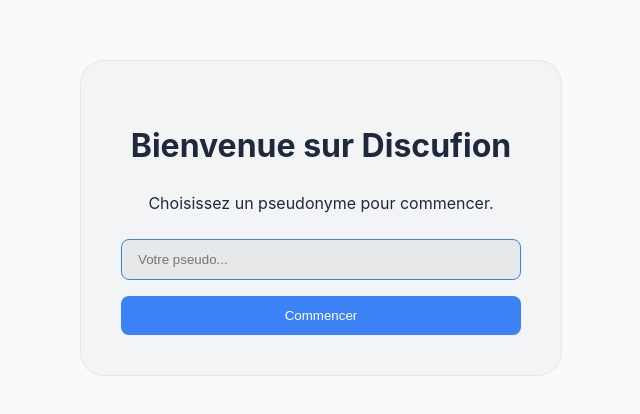
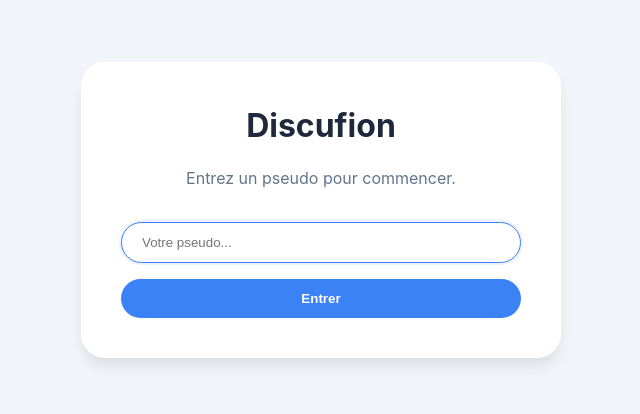
Before and after one commit to Natnat999/discufion, a React (Vite) app: page / in a window 1280 px wide. Shown: the part 214-628 px from the top of the page, without its empty margins (319-959 px from the left). Built offline with nearby package versions, Linux system fonts and the light colour scheme.

Commit message:
feat: ajout du partage de médias et amélioration du relais hôte

```diff
--- a/src/App.css
+++ b/src/App.css
@@ -4,23 +4,36 @@
   height: 100vh;
   max-width: 800px;
   margin: 0 auto;
-  background: var(--bg-secondary);
+  background: white;
   box-shadow: 0 4px 6px -1px rgb(0 0 0 / 0.1);
 }
 
 .header {
   padding: 1rem 1.5rem;
-  border-bottom: 1px solid rgba(128, 128, 128, 0.2);
+  border-bottom: 1px solid rgba(0, 0, 0, 0.05);
   display: flex;
   justify-content: space-between;
   align-items: center;
+  background: #f8fafc;
 }
 
 .header h1 {
   margin: 0;
   font-size: 1.25rem;
-  font-weight: 600;
-  letter-spacing: -0.025em;
+  font-weight: 700;
+  color: #1e293b;
+}
+
+.salon-id {
+  font-size: 0.75rem;
+  opacity: 0.7;
+  cursor: pointer;
+  margin-top: 2px;
+}
+
+.salon-id span {
+  text-decoration: underline;
+  font-family: monospace;
 }
 
 .status {
@@ -28,6 +41,7 @@
   align-items: center;
   gap: 0.5rem;
   font-size: 0.875rem;
+  color: #64748b;
 }
 
 .status-dot {
@@ -48,33 +62,24 @@
   display: flex;
   flex-direction: column;
   gap: 1rem;
+  background: #f1f5f9;
 }
 
 .message {
-  max-width: 80%;
+  max-width: 75%;
   padding: 0.75rem 1rem;
   border-radius: 1rem;
   font-size: 0.9375rem;
   line-height: 1.4;
-}
-
-button.secondary {
-  background: rgba(128, 128, 128, 0.1);
-  color: inherit;
-  border: 1px solid rgba(128, 128, 128, 0.2);
-}
-
-button.secondary:hover {
-  background: rgba(128, 128, 128, 0.2);
+  position: relative;
 }
 
 .message.received {
   align-self: flex-start;
-  background: #e2e8f0;
+  background: white;
   color: #1e293b;
   border-bottom-left-radius: 0.25rem;
-  display: flex;
-  flex-direction: column;
+  box-shadow: 0 1px 2px rgba(0,0,0,0.05);
 }
 
 .message.sent {
@@ -82,49 +87,112 @@ button.secondary:hover {
   background: #3b82f6;
   color: white;
   border-bottom-right-radius: 0.25rem;
-  display: flex;
-  flex-direction: column;
+  box-shadow: 0 1px 2px rgba(0,0,0,0.1);
+}
+
+.message-sender {
+  font-weight: 700;
+  font-size: 0.7rem;
+  margin-bottom: 0.25rem;
+  color: #3b82f6;
 }
 
 .message-info {
-  font-size: 0.75rem;
-  margin-top: 0.25rem;
+  font-size: 0.65rem;
+  margin-top: 0.4rem;
   opacity: 0.7;
+  text-align: right;
+}
+
+.media-preview {
+  max-width: 100%;
+  max-height: 300px;
+  border-radius: 0.5rem;
+  margin: 0.25rem 0;
+  display: block;
+}
+
+.file-attachment {
+  display: flex;
+  align-items: center;
+  gap: 0.75rem;
+  background: rgba(0, 0, 0, 0.05);
+  padding: 0.5rem 0.75rem;
+  border-radius: 0.5rem;
+  margin: 0.25rem 0;
+}
+
+.message.sent .file-attachment {
+  background: rgba(255, 255, 255, 0.1);
+}
+
+.file-name {
+  font-size: 0.85rem;
+  flex: 1;
+  overflow: hidden;
+  text-overflow: ellipsis;
+  white-space: nowrap;
+}
+
+.download-btn {
+  color: inherit;
+  opacity: 0.8;
+  display: flex;
+  align-items: center;
+  transition: opacity 0.2s;
+}
+
+.download-btn:hover {
+  opacity: 1;
 }
 
 .input-area {
-  padding: 1.5rem;
-  border-top: 1px solid rgba(128, 128, 128, 0.2);
+  padding: 1rem 1.5rem;
+  border-top: 1px solid rgba(0, 0, 0, 0.05);
   display: flex;
   gap: 0.75rem;
+  background: white;
 }
 
-input {
-  flex: 1;
-  background: rgba(128, 128, 128, 0.1);
-  border: 1px solid rgba(128, 128, 128, 0.2);
-  padding: 0.75rem 1rem;
-  border-radius: 9999px;
-  color: inherit;
-  outline: none;
-  transition: border-color 0.2s;
+.icon-btn {
+  background: none !important;
+  color: #64748b !important;
+  padding: 0.5rem !important;
 }
 
-input:focus {
+.icon-btn:hover {
+  color: #3b82f6 !important;
+}
+
+input[type="text"] {
+  flex: 1;
+  background: #f1f5f9;
+  border: 1px solid transparent;
+  padding: 0.75rem 1.25rem;
+  border-radius: 9999px;
+  color: #1e293b;
+  outline: none;
+  transition: all 0.2s;
+}
+
+input[type="text"]:focus {
+  background: white;
   border-color: #3b82f6;
+  box-shadow: 0 0 0 2px rgba(59, 130, 246, 0.1);
 }
 
 button {
   background: #3b82f6;
   color: white;
   border: none;
-  padding: 0.75rem;
-  border-radius: 50%;
+  padding: 0.75rem 1rem;
+  border-radius: 9999px;
   cursor: pointer;
   display: flex;
   align-items: center;
   justify-content: center;
   transition: background 0.2s;
+  font-weight: 600;
 }
 
 button:hover {
@@ -139,49 +207,43 @@ button:disabled {
 .setup-screen {
   height: 100vh;
   display: flex;
-  flex-direction: column;
   align-items: center;
   justify-content: center;
-  gap: 2rem;
-  padding: 2rem;
-  text-align: center;
+  background: #f1f5f9;
+  padding: 1.5rem;
 }
 
 .setup-card {
-  background: rgba(128, 128, 128, 0.05);
+  background: white;
   padding: 2.5rem;
   border-radius: 1.5rem;
   width: 100%;
   max-width: 400px;
-  border: 1px solid rgba(128, 128, 128, 0.1);
+  text-align: center;
+  box-shadow: 0 10px 15px -3px rgba(0,0,0,0.1);
 }
 
-.peer-id-display {
-  font-family: monospace;
-  background: rgba(128, 128, 128, 0.1);
-  padding: 0.5rem 1rem;
-  border-radius: 0.5rem;
-  margin: 1rem 0;
-  display: inline-block;
-  cursor: pointer;
+.setup-card h1 {
+  margin: 0 0 0.5rem;
+  color: #1e293b;
 }
 
-.peer-id-display:hover {
-  background: rgba(128, 128, 128, 0.2);
+.setup-card p {
+  color: #64748b;
+  margin-bottom: 2rem;
 }
 
 .join-form {
   display: flex;
   flex-direction: column;
   gap: 1rem;
-  margin-top: 1.5rem;
 }
 
-.join-form input {
-  border-radius: 0.5rem;
+button.secondary {
+  background: #f1f5f9;
+  color: #1e293b;
 }
 
-.join-form button {
-  border-radius: 0.5rem;
-  padding: 0.75rem 1.5rem;
+button.secondary:hover {
+  background: #e2e8f0;
 }
--- a/src/App.tsx
+++ b/src/App.tsx
@@ -1,12 +1,19 @@
 import { useState, useEffect, useRef } from 'react';
 import Peer from 'peerjs';
 import type { DataConnection } from 'peerjs';
-import { Send, Users, Circle, LogIn, PlusCircle } from 'lucide-react';
+import { Send, Users, Circle, LogIn, PlusCircle, Paperclip, FileIcon, Download } from 'lucide-react';
 import './App.css';
 
 interface Message {
   id: string;
-  text: string;
+  type: 'text' | 'file';
+  text?: string;
+  file?: {
+    data: any;
+    name: string;
+    type: string;
+    url?: string;
+  };
   sender: string;
   timestamp: number;
   isMe: boolean;
@@ -27,6 +34,7 @@ function App() {
   const chatEndRef = useRef<HTMLDivElement>(null);
   const connectionsRef = useRef<DataConnection[]>([]);
   const messagesRef = useRef<Message[]>([]);
+  const fileInputRef = useRef<HTMLInputElement>(null);
 
   useEffect(() => {
     if (isRegistered) {
@@ -39,7 +47,6 @@ function App() {
       });
 
       peer.on('connection', (conn) => {
-        // Empêcher les doublons de connexion
         if (connectionsRef.current.find(c => c.peer === conn.peer)) {
           conn.close();
           return;
@@ -65,9 +72,32 @@ function App() {
     messagesRef.current = messages;
   }, [messages]);
 
+  const processIncomingData = (data: any, fromPeer: string) => {
+    const msg = data as Message;
+
+    if (messagesRef.current.find(m => m.id === msg.id)) return;
+
+    // Si c'est un fichier, on crée une URL locale pour l'affichage
+    let processedMsg = { ...msg, isMe: false };
+    if (msg.type === 'file' && msg.file) {
+      const blob = new Blob([msg.file.data], { type: msg.file.type });
+      processedMsg.file = { ...msg.file, url: URL.createObjectURL(blob) };
+    }
+
+    setMessages((prev) => [...prev, processedMsg]);
+
+    // Relais par l'hôte
+    if (isHost) {
+      connectionsRef.current.forEach((c) => {
+        if (c.peer !== fromPeer) {
+          c.send(msg); // On renvoie le message original (avec les données brutes)
+        }
+      });
+    }
+  };
+
   const handleIncomingConnection = (conn: DataConnection) => {
     conn.on('open', () => {
-      // Double vérification à l'ouverture
       if (connectionsRef.current.find(c => c.peer === conn.peer)) {
         conn.close();
         return;
@@ -76,34 +106,9 @@ function App() {
       setStatus('online');
     });
 
-    conn.on('data', (data: any) => {
-      const msg = data as { text: string; sender: string; id: string; timestamp: number };
-
-      // Déduplication des messages par ID
-      if (messagesRef.current.find(m => m.id === msg.id)) {
-        return;
-      }
-
-      setMessages((prev) => [
-        ...prev,
-        { ...msg, isMe: false },
-      ]);
-
-      // Relais seulement si je suis l'hôte
-      if (isHost) {
-        connectionsRef.current.forEach((c) => {
-          if (c.peer !== conn.peer) {
-            c.send(msg);
-          }
-        });
-      }
-    });
+    conn.on('data', (data) => processIncomingData(data, conn.peer));
 
     conn.on('close', () => {
-      setConnections((prev) => prev.filter((c) => c.peer !== conn.peer));
-    });
-
-    conn.on('error', () => {
       setConnections((prev) => prev.filter((c) => c.peer !== conn.peer));
     });
   };
@@ -114,12 +119,7 @@ function App() {
   };
 
   const joinSalon = () => {
-    if (!peerRef.current || !remotePeerId) return;
-
-    // Ne pas se connecter à soi-même
-    if (remotePeerId === myPeerId) return;
-
-    // Ne pas se connecter si déjà connecté
+    if (!peerRef.current || !remotePeerId || remotePeerId === myPeerId) return;
     if (connectionsRef.current.find(c => c.peer === remotePeerId)) return;
 
     const conn = peerRef.current.connect(remotePeerId);
@@ -127,41 +127,93 @@ function App() {
     setIsHost(false);
   };
 
-  const sendMessage = () => {
+  const sendMessage = (type: 'text' | 'file', content?: any, fileInfo?: any) => {
     if (connections.length === 0 && !isHost) return;
-    if (!inputText.trim()) return;
 
-    const msgData = {
+    const msgData: Partial<Message> = {
       id: Math.random().toString(36).substr(2, 9),
-      text: inputText,
+      type,
       sender: username,
       timestamp: Date.now(),
     };
 
+    if (type === 'text') {
+      msgData.text = content;
+    } else {
+      msgData.file = fileInfo;
+    }
+
+    // Envoi
     connections.forEach((conn) => {
-      if (conn.open) {
-        conn.send(msgData);
-      }
+      if (conn.open) conn.send(msgData);
     });
 
-    setMessages((prev) => [...prev, { ...msgData, isMe: true }]);
-    setInputText('');
+    // Affichage local
+    const localMsg = { ...msgData, isMe: true } as Message;
+    if (type === 'file' && fileInfo.data) {
+      const blob = new Blob([fileInfo.data], { type: fileInfo.type });
+      localMsg.file = { ...fileInfo, url: URL.createObjectURL(blob) };
+    }
+
+    setMessages((prev) => [...prev, localMsg]);
+    if (type === 'text') setInputText('');
   };
 
-  const handleRegister = (e: React.FormEvent) => {
-    e.preventDefault();
-    if (username.trim()) {
-      localStorage.setItem('username', username);
-      setIsRegistered(true);
+  const handleFileChange = (e: React.ChangeEvent<HTMLInputElement>) => {
+    const file = e.target.files?.[0];
+    if (!file) return;
+
+    const reader = new FileReader();
+    reader.onload = () => {
+      sendMessage('file', null, {
+        data: reader.result,
+        name: file.name,
+        type: file.type
+      });
+    };
+    reader.readAsArrayBuffer(file);
+    if (fileInputRef.current) fileInputRef.current.value = '';
+  };
+
+  const renderMessageContent = (msg: Message) => {
+    if (msg.type === 'text') return msg.text;
+
+    if (msg.file) {
+      const isImage = msg.file.type.startsWith('image/');
+      const isVideo = msg.file.type.startsWith('video/');
+
+      if (isImage && msg.file.url) {
+        return <img src={msg.file.url} alt={msg.file.name} className="media-preview" />;
+      }
+      if (isVideo && msg.file.url) {
+        return <video src={msg.file.url} controls className="media-preview" />;
+      }
+
+      return (
+        <div className="file-attachment">
+          <FileIcon size={20} />
+          <span className="file-name">{msg.file.name}</span>
+          <a href={msg.file.url} download={msg.file.name} className="download-btn">
+            <Download size={16} />
+          </a>
+        </div>
+      );
     }
+    return null;
   };
 
   if (!isRegistered) {
     return (
       <div className="setup-screen">
-        <form className="setup-card" onSubmit={handleRegister}>
-          <h1>Bienvenue sur Discufion</h1>
-          <p>Choisissez un pseudonyme pour commencer.</p>
+        <form className="setup-card" onSubmit={(e) => {
+          e.preventDefault();
+          if (username.trim()) {
+            localStorage.setItem('username', username);
+            setIsRegistered(true);
+          }
+        }}>
+          <h1>Discufion</h1>
+          <p>Entrez un pseudo pour commencer.</p>
           <div className="join-form">
             <input
               type="text"
@@ -170,7 +222,7 @@ function App() {
               onChange={(e) => setUsername(e.target.value)}
               autoFocus
             />
-            <button type="submit">Commencer</button>
+            <button type="submit">Entrer</button>
           </div>
         </form>
       </div>
@@ -181,29 +233,21 @@ function App() {
     return (
       <div className="setup-screen">
         <div className="setup-card">
-          <div style={{ display: 'flex', justifyContent: 'center', marginBottom: '1.5rem' }}>
-            <Users size={48} color="#3b82f6" />
-          </div>
-          <h1>Bonjour, {username}</h1>
-          <p>Créez un salon ou rejoignez-en un existant.</p>
-
+          <Users size={48} color="#3b82f6" style={{ marginBottom: '1rem' }} />
+          <h1>Salut, {username}</h1>
           <div className="join-form">
             <button onClick={startSalon} className="secondary">
-              <PlusCircle size={18} style={{ marginRight: '0.5rem' }} />
-              Créer un nouveau salon
+              <PlusCircle size={18} style={{ marginRight: '0.5rem' }} /> Créer un salon
             </button>
-
-            <div style={{ margin: '1rem 0', opacity: 0.5 }}>OU</div>
-
+            <div style={{ margin: '0.5rem', opacity: 0.5 }}>OU</div>
             <input
               type="text"
-              placeholder="ID du salon (ID de l'hôte)..."
+              placeholder="ID du salon..."
               value={remotePeerId}
               onChange={(e) => setRemotePeerId(e.target.value)}
             />
             <button onClick={joinSalon} disabled={!remotePeerId}>
-              <LogIn size={18} style={{ marginRight: '0.5rem' }} />
-              Rejoindre le salon
+              <LogIn size={18} style={{ marginRight: '0.5rem' }} /> Rejoindre
             </button>
           </div>
         </div>
@@ -216,33 +260,25 @@ function App() {
       <header className="header">
         <div>
           <h1>Discufion</h1>
-          <div style={{ fontSize: '0.75rem', opacity: 0.7 }}>
-            ID Salon : <span
-              onClick={() => {
-                const id = isHost ? myPeerId : (connections[0]?.peer || '');
-                if (id) {
-                  navigator.clipboard.writeText(id);
-                  alert('ID copié !');
-                }
-              }}
-              style={{ cursor: 'pointer', textDecoration: 'underline' }}
-            >
-              {isHost ? myPeerId : (connections[0]?.peer || 'Chargement...')}
-            </span>
-            {isHost && <span style={{ marginLeft: '0.5rem', color: '#3b82f6' }}>(Hôte)</span>}
+          <div className="salon-id" onClick={() => {
+            const id = isHost ? myPeerId : (connections[0]?.peer || '');
+            if (id) { navigator.clipboard.writeText(id); alert('ID copié !'); }
+          }}>
+            Salon : <span>{isHost ? myPeerId : (connections[0]?.peer || '...')}</span>
+            {isHost && <small> (Hôte)</small>}
           </div>
         </div>
         <div className="status">
-          <Circle size={8} className={`status-dot online`} fill="currentColor" />
-          <span>{connections.length} participant(s) connecté(s)</span>
+          <Circle size={8} className="status-dot online" fill="currentColor" />
+          <span>{connections.length + 1} en ligne</span>
         </div>
       </header>
 
       <div className="chat-area">
         {messages.map((msg) => (
           <div key={msg.id} className={`message ${msg.isMe ? 'sent' : 'received'}`}>
-            {!msg.isMe && <div style={{ fontWeight: 'bold', fontSize: '0.7rem', marginBottom: '0.2rem' }}>{msg.sender}</div>}
-            {msg.text}
+            {!msg.isMe && <div className="message-sender">{msg.sender}</div>}
+            {renderMessageContent(msg)}
             <div className="message-info">
               {new Date(msg.timestamp).toLocaleTimeString([], { hour: '2-digit', minute: '2-digit' })}
             </div>
@@ -253,13 +289,22 @@ function App() {
 
       <div className="input-area">
         <input
+          type="file"
+          hidden
+          ref={fileInputRef}
+          onChange={handleFileChange}
+        />
+        <button className="icon-btn" onClick={() => fileInputRef.current?.click()}>
+          <Paperclip size={20} />
+        </button>
+        <input
           type="text"
-          placeholder="Écrivez un message..."
+          placeholder="Message..."
           value={inputText}
           onChange={(e) => setInputText(e.target.value)}
-          onKeyDown={(e) => e.key === 'Enter' && sendMessage()}
+          onKeyDown={(e) => e.key === 'Enter' && sendMessage('text', inputText)}
         />
-        <button onClick={sendMessage} disabled={!inputText.trim()}>
+        <button onClick={() => sendMessage('text', inputText)} disabled={!inputText.trim()}>
           <Send size={20} />
         </button>
       </div>
```
